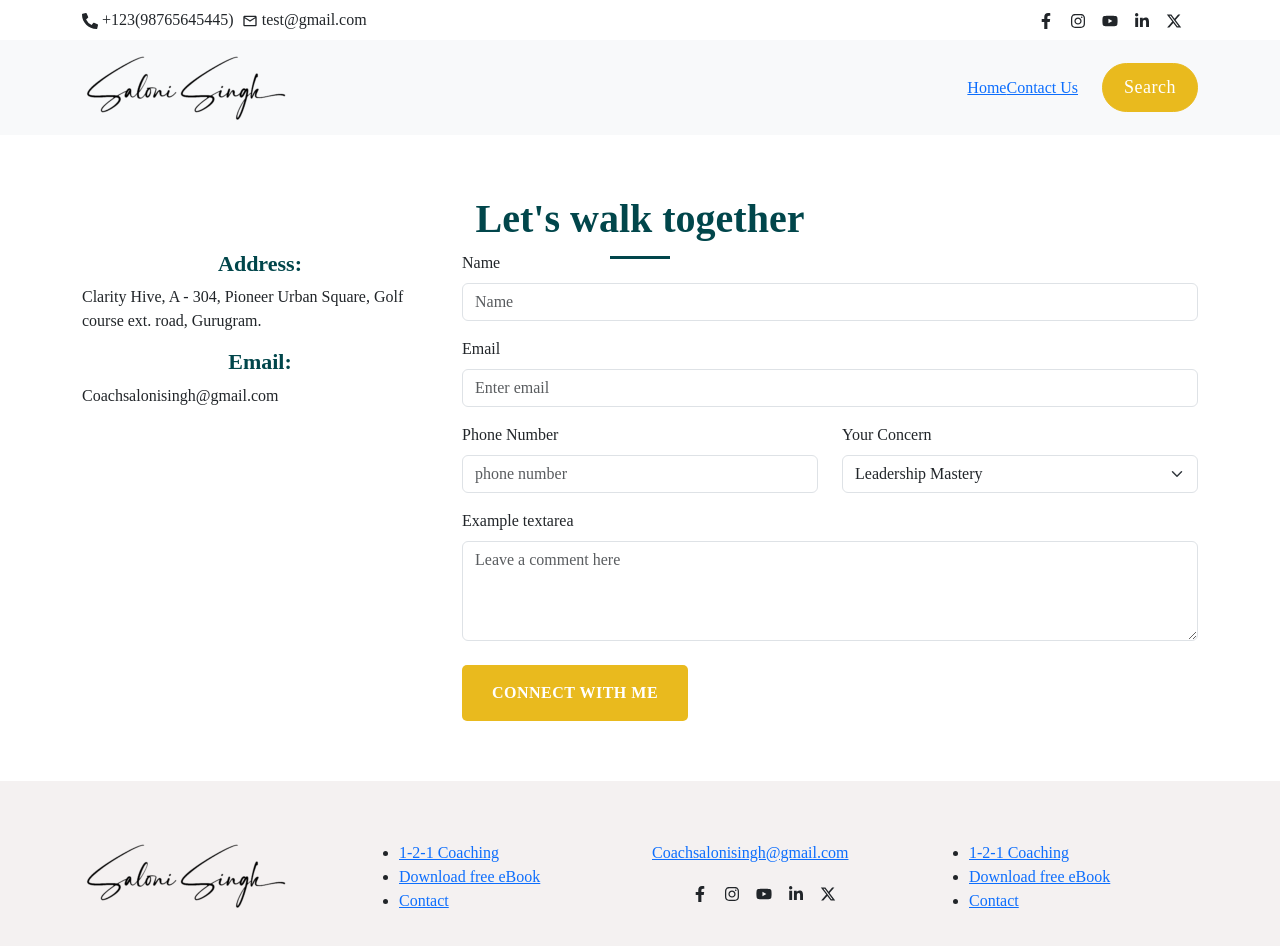
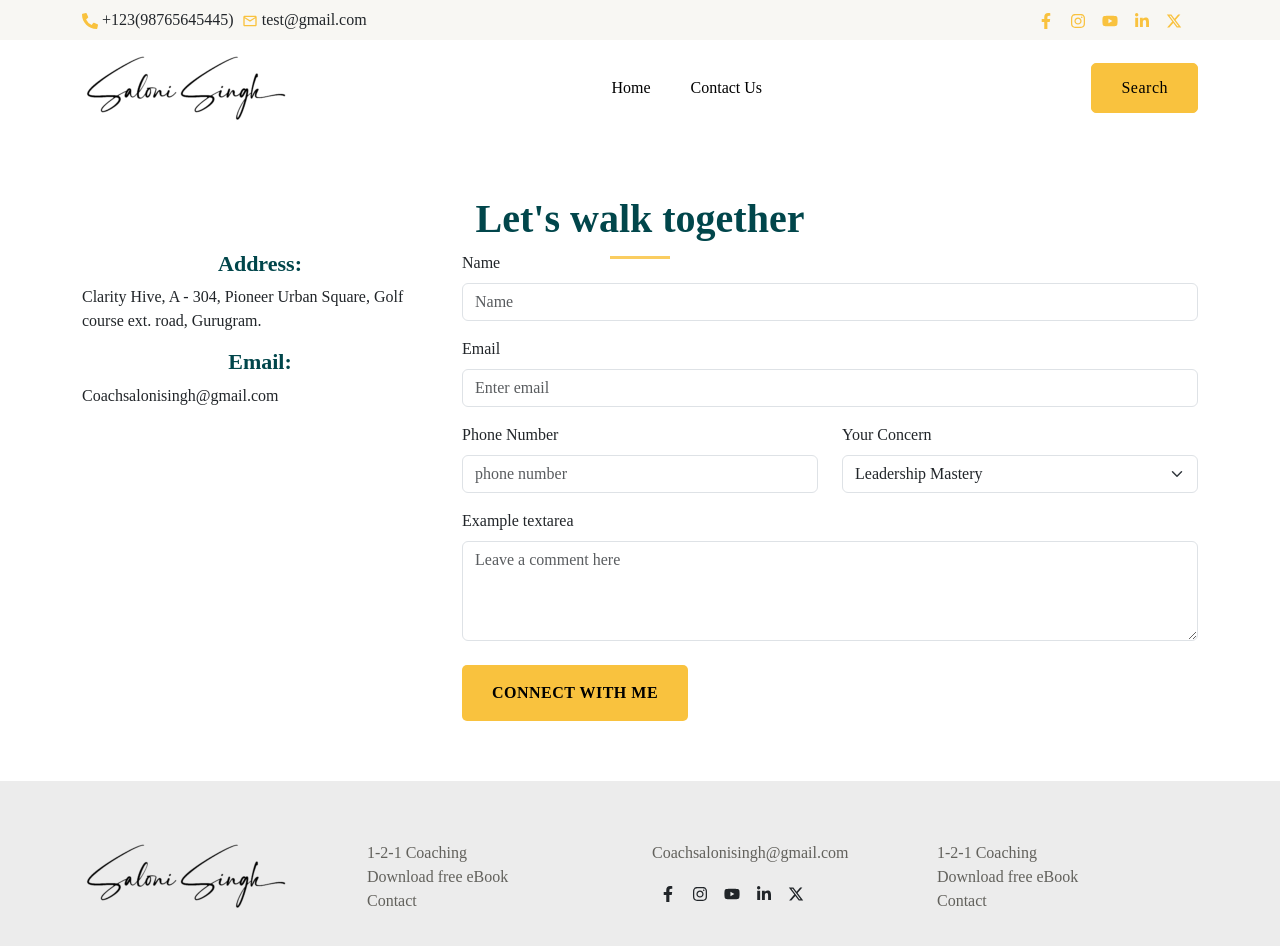
Before and after one commit to Fallen-6121995/astroDeepak, a Next.js app: page /contact-us in a window 1280 px wide. Shown: the top 946 px of the page. Built offline with nearby package versions, Linux system fonts and the light colour scheme; a web font is replaced by a local one.

Commit message:
contact page design

```diff
--- a/src/app/globals.css
+++ b/src/app/globals.css
@@ -5,11 +5,13 @@ img {
 }
 
 :root {
-  --mainGreen: #e9ba1e;
-  --lightGreen: #007556;
+  --mainYellow: #F9C23E;
+  --lightYellow: #f9c23ed1;
   --mainWhite: #fff;
 }
-
+.mainYellow {
+    color: var(--mainYellow);
+}
 body {
   font-family: "Nunito";
 }
@@ -17,9 +19,9 @@ body {
   padding: 60px 0px;
 }
 .cta-btn {
-  color: #fff;
-  background-color: var(--mainGreen);
-  border-color: var(--mainGreen);
+  color: #000;
+  background-color: var(--mainYellow);
+  border-color: var(--mainYellow);
   border-radius: 5px;
   display: inline-block;
   text-decoration: none;
@@ -32,9 +34,9 @@ body {
   letter-spacing: 0.5px;
 }
 .cta-btn:hover {
-  color: #fff;
-  background-color: #007556;
-  border-color: #007556;
+  color: #000000bd;
+  background-color: var(--lightYellow);
+  border-color: var(--lightYellow);
 }
 .lifeCoachBtn .cta-btn {
   margin: 0 auto;
@@ -43,6 +45,9 @@ body {
   text-decoration: none;
 }
 /* navbar css */
+.topHeader {
+  background-color: #f8f7f3;
+}
 .pa_navbar .nav-link {
   color: rgba(0, 0, 0, 0.5);
   font-size: 20px;
@@ -50,31 +55,43 @@ body {
   display: inline-block;
   font-weight: 700;
 }
-.pa_navbar .nav-link:hover {
-  color: var(--mainGreen);
+
+.pa_navbar .menuItem a {
+  margin: 0px 20px;
+  color: #000;
+  text-decoration: none;
+  font-weight: 500;
+  border-bottom: 2px solid transparent;
+  padding: 0;
+  transition: all 0.5s ease;
 }
+.pa_navbar .menuItem a:hover,
+.pa_navbar .menuItem a.active  {
+   border-color: var(--mainYellow);
+}
+
 .navBtn .btn {
-  background-color: var(--mainGreen);
-  border: 1px solid var(--mainGreen);
-  color: #fff;
-  font-size: 18px;
+  background-color: var(--mainYellow);
+  border: 1px solid var(--mainYellow);
+  color: #000;
   font-weight: 500;
-  padding: 10px 21px;
-  border-radius: 100px;
+  padding: 12px 29px;
+  border-radius: 5px;
   letter-spacing: 0.5px;
   transition: all 0.3s ease;
 }
 .navBtn .btn:focus {
-  box-shadow: 0 0 0 0.25rem rgb(0 155 114 / 22%);
+  box-shadow: none;
 }
 .navBtn .btn:hover {
-  background-color: transparent;
-  color: var(--mainGreen);
+  color: #000000bd;
+  background-color: var(--lightYellow);
+  border-color: var(--lightYellow);
 }
 
 .pa_navbar .navbar-toggler {
   padding: 0px;
-  background-color: var(--mainGreen);
+  background-color: var(--mainYellow);
   width: 35px;
   height: 35px;
   border-radius: 50px;
@@ -174,8 +191,8 @@ mark {
 }
 .mainBtn {
   color: #fff;
-  background-color: var(--mainGreen);
-  border-color: var(--mainGreen);
+  background-color: var(--mainYellow);
+  border-color: var(--mainYellow);
   border-radius: 100px;
   display: inline-block;
   text-decoration: none;
@@ -192,7 +209,7 @@ mark {
 .mainBtn.mainBtnLight {
   background-color: transparent;
   border-color: rgba(0, 155, 114, 0.25);
-  color: var(--mainGreen);
+  color: var(--mainYellow);
 }
 .mainBtn.mainBtnLight:hover {
   background-color: rgba(0, 155, 114, 0.2);
@@ -233,7 +250,7 @@ mark {
   content: "";
   width: 60px;
   height: 3px;
-  background-color: #01464b;
+  background-color: var(--lightYellow);
   bottom: -16px;
   left: 0;
   right: 0;
@@ -248,7 +265,7 @@ mark {
 
 /*--start about sec css--*/
 .coachAbout {
-  background-color: #f3fdff;
+  background-color: #f8f7f3;
 }
 
 .aboutLeft img {
@@ -261,7 +278,7 @@ mark {
   padding: 20px;
 }
 .ser_Content a {
-  color: var(--mainGreen);
+  color: var(--mainYellow);
   text-decoration: none;
   letter-spacing: 0.5px;
   transition: all 0.3s ease;
@@ -290,10 +307,23 @@ mark {
   -webkit-line-clamp: 2;
   -webkit-box-orient: vertical;
 }
+.counterSec .column .card {
+     height: 100px;
+     display: flex;
+     align-items: center;
+     justify-content: center;
+}
+
 /*--start footer--*/
 .footer {
-  background-color: #f4f1f1;
+  background-color: #ececec;
 }
+.footer ul li a,
+.ftrSocialLink p a  {
+   color: #62615c;
+   text-decoration: none;
+}
+
 /*--start Responsive--*/
 
 @media (min-width: 1200px) and (max-width: 1300px) {
--- a/src/components/Footer/Footer.tsx
+++ b/src/components/Footer/Footer.tsx
@@ -17,7 +17,7 @@ function Footer() {
             </div>
           </div>
           <div className="col-md-3">
-            <ul>
+            <ul className="list-inline">
               <li>
                 <a href="#">
                   <span>1-2-1 Coaching</span>
@@ -42,7 +42,7 @@ function Footer() {
               <p>
                 <a href="#">Coachsalonisingh@gmail.com</a>
               </p>
-              <ul>
+              <ul className="list-inline">
                 <li className="list-inline-item mx-2"><FaFacebookF /></li>
                 <li className="list-inline-item mx-2"><FaInstagram /></li>
                 <li className="list-inline-item mx-2"><FaYoutube /></li>
@@ -52,7 +52,7 @@ function Footer() {
             </div>
           </div>
           <div className="col-md-3">
-          <ul>
+          <ul className="list-inline">
               <li>
                 <a href="#">
                   <span>1-2-1 Coaching</span>
--- a/src/components/Navbar/Navbar.tsx
+++ b/src/components/Navbar/Navbar.tsx
@@ -27,13 +27,13 @@ function HeaderNavbar() {
                 <ul className="list-inline mb-0">
                   <li className="list-inline-item">
                     <span>
-                      <FaPhoneAlt />
+                      <FaPhoneAlt className="mainYellow" />
                     </span>{" "}
                     +123(98765645445)
                   </li>
                   <li className="list-inline-item">
                     <span>
-                      <MdOutlineEmail />
+                      <MdOutlineEmail className="mainYellow" />
                     </span>{" "}
                     test@gmail.com
                   </li>
@@ -44,19 +44,19 @@ function HeaderNavbar() {
               <div className="topHeaderSocial text-end">
                 <ul className="list-inline mx-2 mb-0">
                   <li className="list-inline-item mx-2">
-                    <FaFacebookF />
+                    <FaFacebookF className="mainYellow" />
                   </li>
                   <li className="list-inline-item mx-2">
-                    <FaInstagram />
+                    <FaInstagram className="mainYellow" />
                   </li>
                   <li className="list-inline-item mx-2">
-                    <FaYoutube />
+                    <FaYoutube className="mainYellow" />
                   </li>
                   <li className="list-inline-item mx-2">
-                    <FaLinkedinIn />
+                    <FaLinkedinIn className="mainYellow" />
                   </li>
                   <li className="list-inline-item mx-2">
-                    <FaXTwitter />
+                    <FaXTwitter className="mainYellow" />
                   </li>
                 </ul>
               </div>
@@ -65,16 +65,16 @@ function HeaderNavbar() {
         </Container>
       </div>
       <header className="pa_navbar">
-        <Navbar expand="lg" className="bg-body-tertiary">
+        <Navbar expand="lg">
           <Container>
             <Navbar.Brand href="#">
               <img src="/images/SaloniLogo.png" alt="logo" />
             </Navbar.Brand>
             <Navbar.Toggle aria-controls="navbarScroll" />
             <Navbar.Collapse id="navbarScroll">
-              <Nav className="ms-auto mb-2 mb-lg-0" navbarScroll>
+              <Nav className="mx-auto mb-2 mb-lg-0" navbarScroll>
                 {navbarData?.map((data) => (
-                  <div>
+                  <div className="menuItem">
                     <Link key={data?.id} href={data?.link}>
                       {data?.label}
                     </Link>
@@ -92,7 +92,7 @@ function HeaderNavbar() {
                 </NavDropdown> */}
               </Nav>
               <div className="navBtn d-flex ms-md-4">
-                <Button className="btn">Search</Button>
+                <Button className="cta-btn">Search</Button>
               </div>
             </Navbar.Collapse>
           </Container>
```
Also changed, not shown: src/app/page.tsx (+53 -13 lines).
